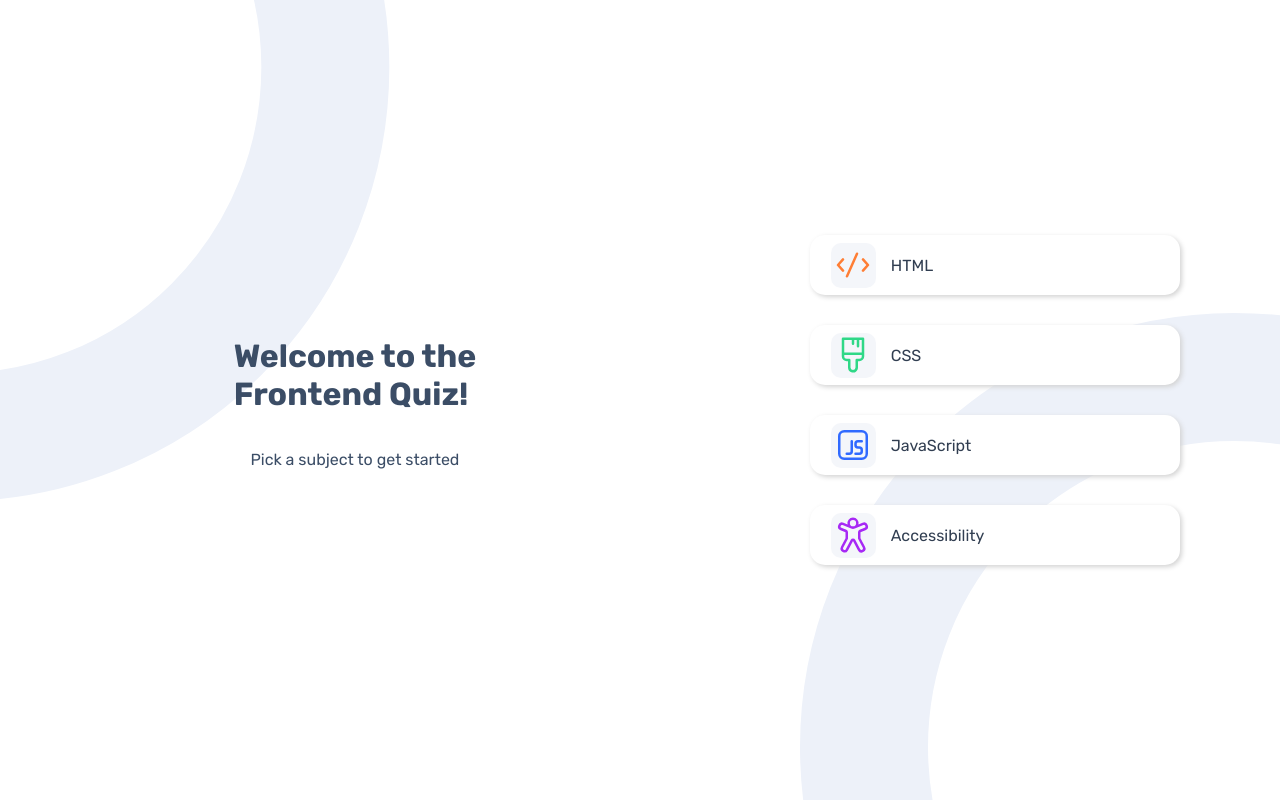
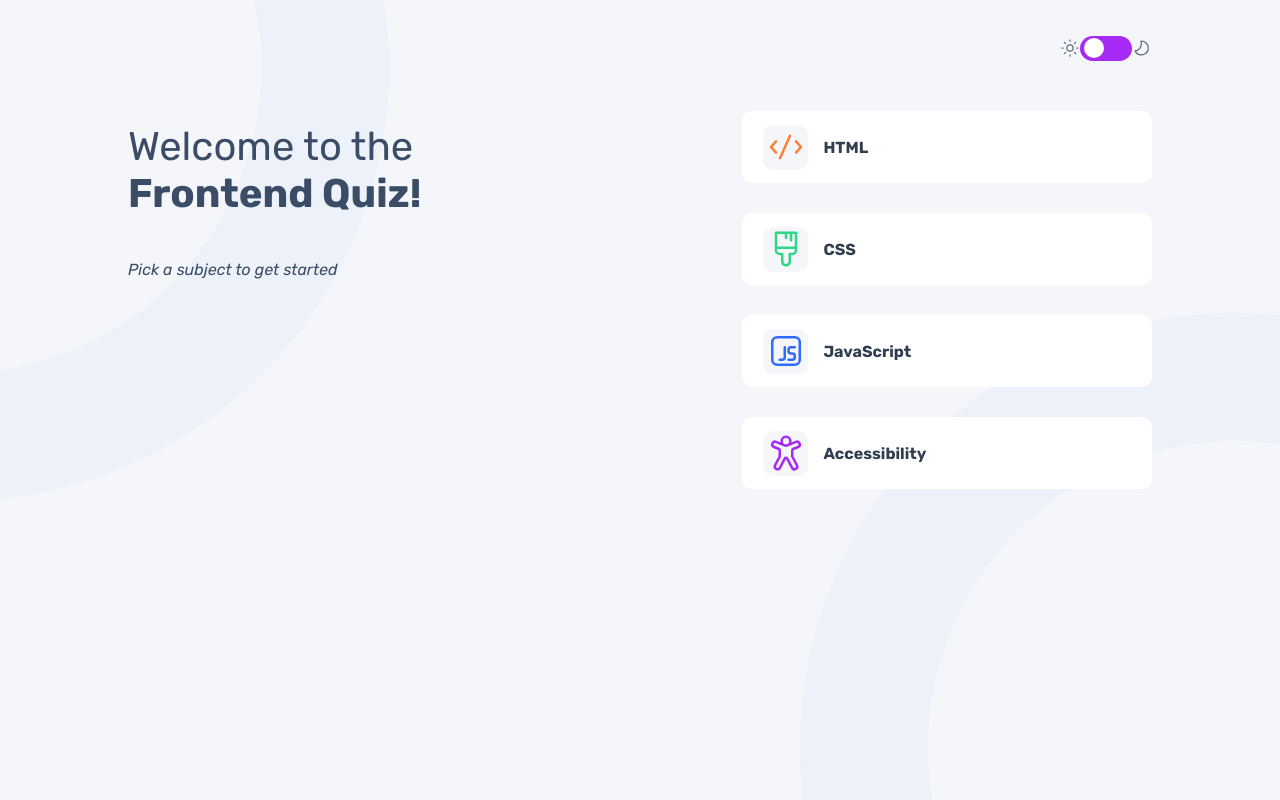
Before and after one commit to mkweeks/react-quiz, a React (Vite) app: page / in a window 1280 px wide. Built offline with nearby package versions, Linux system fonts and the light colour scheme.

Commit message:
major changes

```diff
--- a/src/App.jsx
+++ b/src/App.jsx
@@ -1,16 +1,19 @@
-import {Route, Routes} from 'react-router-dom'
+import { Route, Routes } from 'react-router-dom'
 import MainMenu from "./Views/MainMenu"
 import QuestionPage from './Views/QuestionPage.jsx'
 import FinalScore from './Views/FinalScore.jsx'
+import Layout from './components/Layout.jsx'
 
 function App() {
   return (
     <>
-      <Routes>
-        <Route path="/" element={<MainMenu />} />
-        <Route path='/:id' element={<QuestionPage />} />
-        <Route path='/:id/score' element={<FinalScore />} />
-      </Routes>
+        <Routes>
+          <Route path="/" element={<Layout />} >
+            <Route index path='/' element={<MainMenu />} />
+            <Route path='/:id' element={<QuestionPage />} />
+            <Route path='/:id/score' element={<FinalScore />} />
+          </Route>
+        </Routes>
     </>
   )
 }
--- a/src/Views/FinalScore.jsx
+++ b/src/Views/FinalScore.jsx
@@ -1,10 +1,14 @@
 import { useParams } from "react-router-dom";
 import { useNavigate } from "react-router-dom";
+import Icon from "../components/Icon.jsx"
+import { useTheme } from "../context/ThemeContext.jsx";
 
 function FinalScore() {
   const { id } = useParams();
   const score = localStorage.getItem('score')
   const navigate = useNavigate();
+  const {theme} = useTheme()
+  const icon = localStorage.getItem("icon")
 
   const newRound = () => {
     localStorage.clear()
@@ -13,9 +17,8 @@ function FinalScore() {
 
   return (
     <>
-      <div className="main">
       <div className="container">
-          <div className="heading">
+        <div className={`heading ${theme}`}>
           <h1>
             Quiz Completed! <br />
             You scored...
@@ -23,15 +26,12 @@ function FinalScore() {
         </div>
 
         <div className="board">
-            <div className="scoreboard">
-              <h1>{id}</h1>
-
+          <div className={`scoreboard ${theme}`}>
+            <div style={{width: "30%", display: "flex", alignItems: "center", justifyContent: "space-around"}}><Icon image={icon} /> <h1>{id}</h1></div>
             <h1 style={{ fontSize: "3.5em" }}>{score}</h1>
-
             <p>out of 10</p>
           </div>
           <button className="next" onClick={newRound}>Play Again</button>
-          </div>
         </div>
       </div>
     </>
--- a/src/Views/MainMenu.jsx
+++ b/src/Views/MainMenu.jsx
@@ -1,25 +1,22 @@
 import MenuOption from "../components/MenuOption.jsx";
 import data from "../data.json";
+import { useTheme } from "../context/ThemeContext.jsx";
 
 function MainMenu() {
   const quizData = data.quizzes;
+  const {theme} = useTheme()
   return (
     <>
-      <div className="main">
-        <div className="container">
-          <div className="heading">
-            <h1>
-              Welcome to the <br />
-              Frontend Quiz!
-            </h1>
-            <p>Pick a subject to get started</p>
-          </div>
+      <div className="container">
+        <div className={`heading ${theme}`}>
+          <h1 style={{ fontSize: "2.5rem" }}> <span style={{ fontWeight: "normal" }}>Welcome to the </span><br />Frontend Quiz!</h1>
+          <p style={{ fontStyle: "italic" }}>Pick a subject to get started</p>
+        </div>
 
-          <div className="menu">
-            {quizData.map((quiz) => (
-              <MenuOption key={quiz.title} title={quiz.title} image={quiz.icon} />
-            ))}
-          </div>
+        <div className={`menu ${theme}`}>
+          {quizData.map((quiz) => (
+            <MenuOption key={quiz.title} title={quiz.title} image={quiz.icon} />
+          ))}
         </div>
       </div>
     </>
--- a/src/Views/QuestionPage.jsx
+++ b/src/Views/QuestionPage.jsx
@@ -2,6 +2,8 @@ import data from "../data.json";
 import React, { useState, useEffect } from "react";
 import { useParams, useNavigate } from "react-router-dom";
 import QuestionOption from "../components/QuestionOption";
+import ProgressBar from "../components/ProgressBar";
+import { useTheme } from "../context/ThemeContext";
 
 
 function QuestionPage() {
@@ -10,7 +12,9 @@ function QuestionPage() {
   const [question, setQuestion] = useState(0);
   const navigate = useNavigate();
   const [isCorrect, setIsCorrect] = useState(false)
+  const [width, setWidth] = useState(0)
   const [selected, setSelected] = useState(false)
+  const { theme } = useTheme()
 
   const updateScore = () => {
     if (question === 9) {
@@ -18,6 +22,7 @@ function QuestionPage() {
       localStorage.setItem("score", score)
     }
     setSelected(false)
+    setWidth(width + 10)
     setQuestion(question + 1);
   };
 
@@ -51,11 +56,11 @@ function QuestionPage() {
 
   return (
     <>
-      <div className="main">
       <div className="container">
-          <div className="heading">
+        <div className={`heading ${theme}`}>
           <p>Question {question + 1} of 10</p>
-            <h1>{currentQuestion}</h1>
+          <p>{currentQuestion}</p>
+          <ProgressBar width={width} />
         </div>
 
         <div className="menu">
@@ -74,8 +79,6 @@ function QuestionPage() {
           </button>
         </div>
       </div>
-
-      </div>
     </>
   );
 }
--- /dev/null
+++ b/src/components/Layout.jsx
@@ -0,0 +1,22 @@
+import { Outlet } from "react-router-dom";
+import NavBar from "../components/NavBar.jsx"
+import {useTheme} from "../context/ThemeContext.jsx"
+
+function Layout() {
+  const { theme, toggleTheme } = useTheme()
+
+  const changeTheme = () => {
+    toggleTheme()
+  }
+
+  return (
+    <>
+      <div className={`main ${theme}`}>
+        <NavBar changeTheme={changeTheme} />
+        <Outlet />
+      </div>
+    </>
+  )
+}
+
+export default Layout;
--- a/src/components/MenuOption.jsx
+++ b/src/components/MenuOption.jsx
@@ -1,19 +1,22 @@
 import { useNavigate } from "react-router-dom";
 import Icon from "./Icon";
+import { useTheme } from "../context/ThemeContext";
 
 function MenuOption(props) {
   const navigate = useNavigate();
+  const {theme} = useTheme()
 
   const questionSelect = (event) => {
+    localStorage.setItem("icon", props.image)
     const next = event.target.textContent;
     navigate(`/${next}`)
   };
 
   return (
     <>
-      <button className="option" onClick={(e) => questionSelect(e)}>
+      <button className={`option ${theme}`} onClick={(e) => questionSelect(e)}>
         <Icon image={props.image} />
-        {props.title}
+        <p style={{fontWeight: "bold"}}>{props.title}</p>
       </button>
     </>
   );
--- a/src/components/NavBar.jsx
+++ b/src/components/NavBar.jsx
@@ -1,26 +1,47 @@
-import { Outlet } from "react-router-dom";
-import Icon from "./Icon";
 
-function NavBar() {
+import { useEffect, useState } from "react"
+import { useTheme } from "../context/ThemeContext"
+import Icon from "./Icon"
+import { useParams } from "react-router-dom"
+
+function NavBar(props) {
+    const icon = localStorage.getItem("icon")
+    const [shade, setShade] = useState('')
+    const {id} = useParams()
+    const { theme } = useTheme()
+
+    useEffect(() => {
+        if (theme === "dark") {
+            setShade("light")
+        }
+        else {
+            setShade("dark")
+        }
+    }, [theme])
+
+    const toggle = () => {
+        props.changeTheme()
+    }
+
     return (
         <>
             <div className="nav">
-        <div className="logo">
-          <Icon />
+                <div className={`logo ${theme}`}>
+                    <Icon image={icon} />
+                    <h3>{id}</h3>
                 </div>
 
                 <div className="theme">
-          <img src="../src/assets/icon-sun-dark.svg" />
-          <label class="switch">
-            <input type="checkbox" />
-            <span class="slider round"></span>
+                    <img src={`/assets/icon-sun-${shade}.svg`} />
+                    <label className="switch">
+                        <input type="checkbox" onClick={toggle} />
+                        <span className="slider round"></span>
                     </label>
-          <img src="../src/assets/icon-moon-dark.svg" />
+                    <img src={`/assets/icon-moon-${shade}.svg`} />
                 </div>
             </div>
-      <Outlet />
         </>
     )
 }
 
-export default NavBar;
+export default NavBar
--- /dev/null
+++ b/src/components/ProgressBar.jsx
@@ -0,0 +1,19 @@
+import { useTheme } from "../context/ThemeContext"
+
+function ProgressBar (props) {
+
+    const progressStyle = {
+        width: `${props.width}%`
+    }
+
+    const {theme} = useTheme()
+    return (
+        <>
+            <div className={`wrapper ${theme}`}>
+                <div className="progress" style={progressStyle}></div>
+            </div>
+        </>
+    )
+}
+
+export default ProgressBar
--- a/src/components/QuestionOption.jsx
+++ b/src/components/QuestionOption.jsx
@@ -1,17 +1,21 @@
 import React, { useState, useEffect } from "react";
 import Icon from "./Icon";
+import { useTheme } from "../context/ThemeContext";
 
 function QuestionOption(props) {
   const [selected, setSelected] = useState(false);
-  let buttonClass = "option";
+  const [buttonClass, setButtonClass] = useState("option");
+  const {theme} = useTheme()
 
-  if (selected) {
-    if (props.isCorrect) {
-      buttonClass = "correct";
-    } else if (props.isCorrect === false) {
-      buttonClass = "incorrect";
+  useEffect(() => {
+    if (selected) {
+      if (props.isCorrect) {
+        setButtonClass("correct");
+      } else if (props.isCorrect === false) {
+        setButtonClass("incorrect");
+      }
     }
-  }
+  }, [selected, props.isCorrect]);
 
   const answerSelect = (event) => {
     setSelected(true);
@@ -22,7 +26,7 @@ function QuestionOption(props) {
   return (
     <>
       <button
-        className={buttonClass}
+        className={`option ${theme} ${buttonClass} `}
         disabled={props.disabled}
         onClick={(e) => answerSelect(e)}
       >
--- /dev/null
+++ b/src/context/ThemeContext.jsx
@@ -0,0 +1,35 @@
+import React, { createContext, useState, useContext, useEffect } from 'react';
+
+// Create a Context for theme
+const ThemeContext = createContext();
+
+// Custom hook to use the ThemeContext
+export const useTheme = () => useContext(ThemeContext);
+
+export const ThemeProvider = ({ children }) => {
+  // Initialize theme from localStorage or default to 'light'
+  const [theme, setTheme] = useState(() => {
+    const savedTheme = localStorage.getItem('theme');
+    return savedTheme ? savedTheme : 'light';
+  });
+
+  // Toggle theme and save to localStorage
+  const toggleTheme = () => {
+    setTheme((prevTheme) => {
+      const newTheme = prevTheme === 'light' ? 'dark' : 'light';
+      localStorage.setItem('theme', newTheme); // Save the new theme to localStorage
+      return newTheme;
+    });
+  };
+
+  // Apply the theme when the theme value changes
+  useEffect(() => {
+    document.body.className = theme; // Update body class for light or dark mode
+  }, [theme]);
+
+  return (
+    <ThemeContext.Provider value={{ theme, toggleTheme }}>
+      {children}
+    </ThemeContext.Provider>
+  );
+};
--- a/src/index.css
+++ b/src/index.css
@@ -1,9 +1,18 @@
 .main {
   background-image: url("/assets/pattern-background-desktop-light.svg");
   background-size: cover;
+  background-color: #f4f6fa;
   height: 100svh;
   display: flex;
   flex-direction: column;
+  align-items: center;
+  font-family: "Rubik";
+  font-size: 16px;
+}
+
+.main.dark {
+  background-image: url("/assets/pattern-background-desktop-dark.svg");
+  background-color: #313e51;
 }
 
 body {
@@ -12,24 +21,40 @@ body {
 }
 
 .nav {
-  width: 100%;
+  width: 80%;
   height: 12%;
   display: flex;
   align-items: center;
   justify-content: space-between;
 }
 
+.logo {
+  color: #3b4d66;
+  display: flex;
+  align-items: center;
+  width: 10%;
+  justify-content: space-between;
+  visibility: hidden;
+}
+
+.logo.dark {
+  color: #f4f6fa;
+}
+
 .theme {
   display: flex;
-  margin-left: 85%;
-  position: fixed;
   align-items: center;
+}
+
+.theme img {
+  width: 20px;
+  height: 20px;
 }
 
 .switch {
   position: relative;
-  height: 30px;
-  width: 58px;
+  height: 25px;
+  width: 52px;
   display: inline-block;
 }
 
@@ -54,9 +79,9 @@ body {
 .slider:before {
   position: absolute;
   content: "";
-  height: 24px;
-  width: 24px;
-  left: 4px;
+  height: 20px;
+  width: 20px;
+  left: 3.5px;
   bottom: 3px;
   background-color: white;
   -webkit-transition: 0.4s;
@@ -72,9 +97,9 @@ input:focus + .slider {
 }
 
 input:checked + .slider:before {
-  -webkit-transform: translateX(26px);
-  -ms-transform: translateX(26px);
-  transform: translateX(26px);
+  -webkit-transform: translateX(24px);
+  -ms-transform: translateX(24px);
+  transform: translateX(24px);
 }
 
 /* Rounded sliders */
@@ -87,57 +112,43 @@ input:checked + .slider:before {
 }
 
 .container {
+  width: 80%;
   display: flex;
-  height: 100svh;
-  justify-content: center;
+  height: 80svh;
+  justify-content: space-between;
 }
 
 .option {
   position: relative;
-  width: 65%;
-  height: 60px;
+  width: 100%;
+  height: 4.5rem;
   background-color: white;
   border: none;
-  box-shadow: 2px 2px 5px lightgrey;
-  border-radius: 15px;
+  border-radius: 10px;
   margin: 15px;
   display: flex;
+  text-align: left;
   align-items: center;
   font-family: "rubik";
   font-size: 16px;
   color: #313e51;
 }
 
-.correct {
-  position: relative;
-  width: 65%;
-  height: 60px;
-  background-color: white;
-  border: 1px solid #26d782;
-  box-shadow: 2px 2px 5px lightgrey;
-  border-radius: 15px;
+.option > .icon {
   margin: 15px;
-  display: flex;
-  align-items: center;
-  font-family: "rubik";
-  font-size: 16px;
-  color: #313e51;
 }
 
-.incorrect {
-  position: relative;
-  width: 65%;
-  height: 60px;
-  background-color: white;
-  border: 1px solid #ee5454;
-  box-shadow: 2px 2px 5px lightgrey;
-  border-radius: 15px;
-  margin: 15px;
-  display: flex;
-  align-items: center;
-  font-family: "rubik";
-  font-size: 16px;
-  color: #313e51;
+.option.dark {
+  background-color: #3b4d66;
+  color: #f4f6fa;
+}
+
+.option.correct {
+  border: 3px solid #26d782;
+}
+
+.option.incorrect {
+  border: 3px solid #ee5454;
 }
 
 .icon {
@@ -151,24 +162,23 @@ input:checked + .slider:before {
   font-weight: bold;
   color: #626c7f;
   border-radius: 10px;
-  margin: 15px;
 }
 
 .next {
-  width: 65%;
+  width: 100%;
   background-color: #a729f5;
   border: none;
-  border-radius: 15px;
-  height: 55px;
-  font-family: "rubik";
-  color: white;
+  border-radius: 10px;
+  height: 4.5rem;
+  font-family: "Rubik";
+  font-size: 1.5rem;
+  color: #f4f6fa;
 }
 
 .menu {
-  width: 50%;
+  width: 40%;
   display: flex;
   flex-direction: column;
-  justify-content: center;
   align-items: center;
   font-family: "rubik";
   color: #3b4d66;
@@ -180,7 +190,6 @@ input:checked + .slider:before {
   flex-direction: column;
   justify-content: space-evenly;
   align-items: center;
-  font-family: "rubik";
   color: #3b4d66;
 }
 
@@ -188,24 +197,49 @@ input:checked + .slider:before {
   width: 50%;
   display: flex;
   flex-direction: column;
-  align-items: center;
-  justify-content: center;
-  padding: 70px;
-  font-family: "rubik";
+  align-items: left;
   text-wrap: wrap;
   color: #3b4d66;
 }
 
+.heading.dark {
+  color: #f4f6fa;
+}
+
 .scoreboard {
-  width: 65%;
+  width: 100%;
   background-color: white;
-  height: 50%;
+  height: 70%;
   border-radius: 15px;
-  box-shadow: 2px 2px 5px lightgray;
   display: flex;
   align-items: center;
   justify-content: space-evenly;
   flex-direction: column;
+}
+
+.scoreboard.dark{
+  background-color: #3b4d66;
+  color: #f4f6fa;
+}
+
+.wrapper {
+  width: 90%;
+  height: 2%;
+  background-color: white;
+  border-radius: 10px;
+  border: 2px solid whitesmoke;
+}
+
+.wrapper.dark {
+  background-color: #3b4d66;
+  border: none;
+}
+
+.progress {
+  width: 0%;
+  border-radius: inherit;
+  height: 99%;
+  background-color: #a729f5;
 }
 
 @media only screen and (max-width: 768px) {
@@ -220,6 +254,7 @@ input:checked + .slider:before {
 
   .container {
     display: flex;
+    width: 80%;
     justify-content: space-evenly;
     flex-direction: column;
   }
@@ -285,7 +320,7 @@ input:checked + .slider:before {
     display: flex;
     text-align: left;
     padding: 0.95rem;
-    width: 100%;
+    width: 50%;
     font-size: 0.9em;
   }
 
--- a/src/main.jsx
+++ b/src/main.jsx
@@ -3,11 +3,14 @@ import { createRoot } from "react-dom/client";
 import { BrowserRouter } from "react-router-dom";
 import App from "./App.jsx";
 import "./index.css";
+import { ThemeProvider } from "./context/ThemeContext.jsx";
 
 createRoot(document.getElementById("root")).render(
   <StrictMode>
-    <BrowserRouter>
-      <App />
-    </BrowserRouter>
+    <ThemeProvider>
+      <BrowserRouter>
+        <App />
+      </BrowserRouter>
+    </ThemeProvider>
   </StrictMode>
 );
```
Lines whose indentation alone changed are shown as unchanged.
